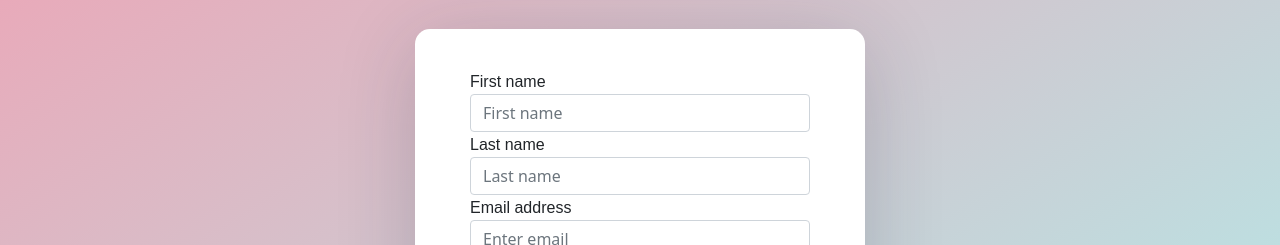
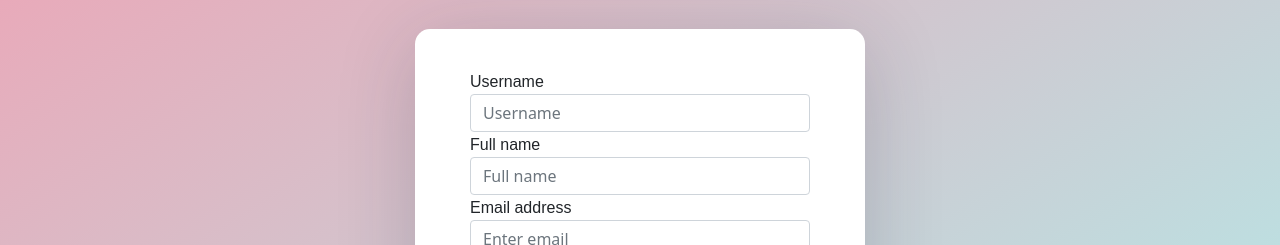
Before and after one commit to samuelkungu/send-it, a React (Create React App) app in the folder Frontend/: page /RegisterPage in a window 1280 px wide. Shown: the part 167-412 px from the top of the page. Built offline with nearby package versions, Linux system fonts and the light colour scheme.

Commit message:
Login and Register Images

```diff
--- a/Frontend/src/Components/Register.js
+++ b/Frontend/src/Components/Register.js
@@ -13,12 +13,12 @@ function Register() {
         <form>
 
                 <div className="form-group">
-                    <label>First name</label>
-                    <input type="text" className="form-control" placeholder="First name" />
+                    <label>Username</label>
+                    <input type="text" className="form-control" placeholder="Username" />
                 </div>
                 <div className="form-group">
-                    <label>Last name</label>
-                    <input type="text" className="form-control" placeholder="Last name" />
+                    <label>Full name</label>
+                    <input type="text" className="form-control" placeholder="Full name" />
                 </div>
                 <div className="form-group">
                     <label>Email address</label>
```
Also changed, not shown: Frontend/public/images/register.png.
